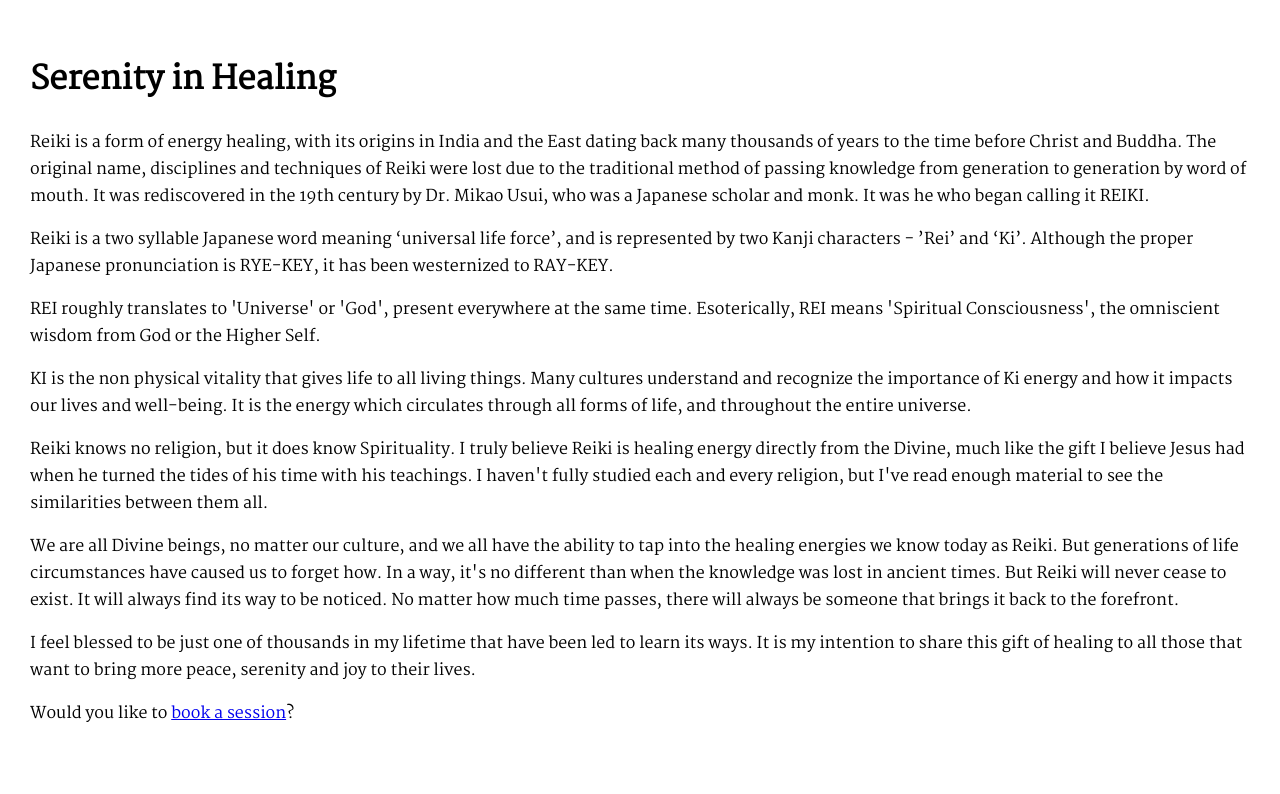
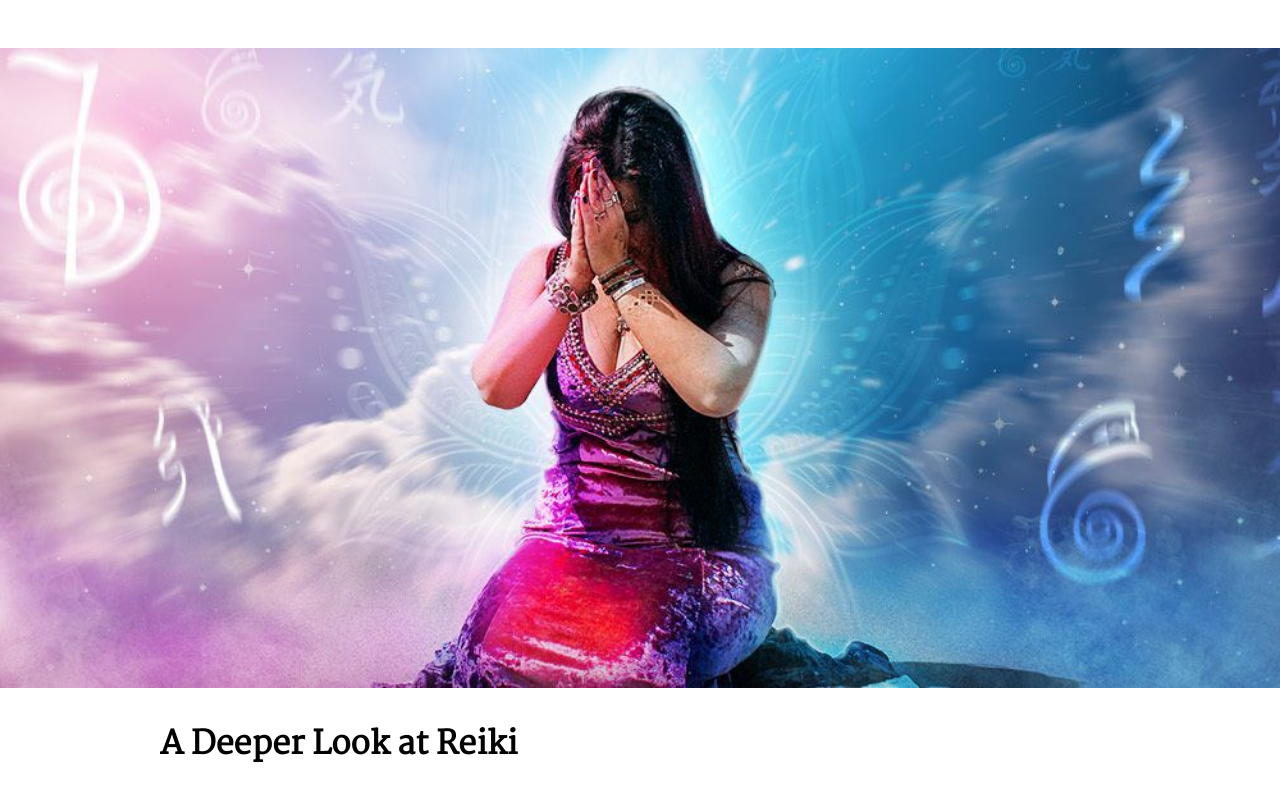
Before and after one commit to kimcodesjs/serenity-ignited, a React app: page / in a window 1280 px wide. Shown: the part 2866-3660 px from the top of the page. Built offline with nearby package versions, Linux system fonts and the light colour scheme.

Commit message:
styling, tweaked text

```diff
--- a/src/Landing/Reiki.js
+++ b/src/Landing/Reiki.js
@@ -3,13 +3,25 @@ import { Link } from 'react-router-dom'
 import { createUseStyles } from 'react-jss'
 
 const useStyles = createUseStyles({
-    reikiContainer: {
-        height: '100vh',
-        paddingLeft: '30px',
-        paddingRight: '30px'
+    reikiBanner: {
+        display: 'inline-flex',
+        justifyContent: 'center',
+        alignItems: 'center',
+        width: '100%',
+        height: '80vh',
+        backgroundImage: 'url("cosmos and symbols.jpg")',
+        backgroundAttachment: 'fixed',
+        backgroundSize: 'cover',
+        backgroundRepeat: 'no-repeat',
+        backgroundPosition: 'center',
+        overflow: 'hidden'
     },
     reikiTextBody: {
-
+        width: '75%',
+        paddingLeft: '30px',
+        paddingRight: '30px',
+        margin: 'auto',
+        overflow: 'hidden'
     }
 })
 
@@ -18,8 +30,9 @@ const Reiki = () => {
     const classes = useStyles()
     return (
         <div className={classes.reikiContainer}>
-            <h1>Serenity in Healing</h1>
+            <div className={classes.reikiBanner} />
             <div className={classes.reikiTextBody}>
+            <h1>A Deeper Look at Reiki</h1>
             <p>Reiki is a form of energy healing, with its origins in India and the East dating back many thousands of years to the time before Christ and Buddha. The original name, disciplines and techniques of Reiki were lost due to the traditional method of passing knowledge from generation to generation by word of mouth. It was rediscovered in the 19th century by Dr. Mikao Usui, who was a Japanese scholar and monk. It was he who began calling it REIKI.</p>
             <p>Reiki is a two syllable Japanese word meaning ‘universal life force’, and is represented by two Kanji characters - ’Rei’  and ‘Ki’. Although the proper Japanese pronunciation is RYE-KEY, it has been westernized to RAY-KEY.</p>
             <p>REI roughly translates to 'Universe' or 'God', present everywhere at the same time. Esoterically, REI means 'Spiritual Consciousness', the omniscient wisdom from God or the Higher Self.</p>
@@ -27,7 +40,7 @@ const Reiki = () => {
             <p>Reiki knows no religion, but it does know Spirituality. I truly believe Reiki is healing energy directly from the Divine, much like the gift I believe Jesus had when he turned the tides of his time with his teachings. I haven't fully studied each and every religion, but I've read enough material to see the similarities between them all.</p>
             <p>We are all Divine beings, no matter our culture, and we all have the ability to tap into the healing energies we know today as Reiki. But generations of life circumstances have caused us to forget how. In a way, it's no different than when the knowledge was lost in ancient times. But Reiki will never cease to exist. It will always find its way to be noticed. No matter how much time passes, there will always be someone that brings it back to the forefront.</p>
             <p>I feel blessed to be just one of thousands in my lifetime that have been led to learn its ways. It is my intention to share this gift of healing to all those that want to bring more peace, serenity and joy to their lives.</p>
-            <p>Would you like to <Link to='/serenity-in-healing/booking'>book a session</Link>?</p>
+            <p>Would you like to <Link to='/booking'>book a session</Link>?</p>
             </div>
         </div>
     )
```
